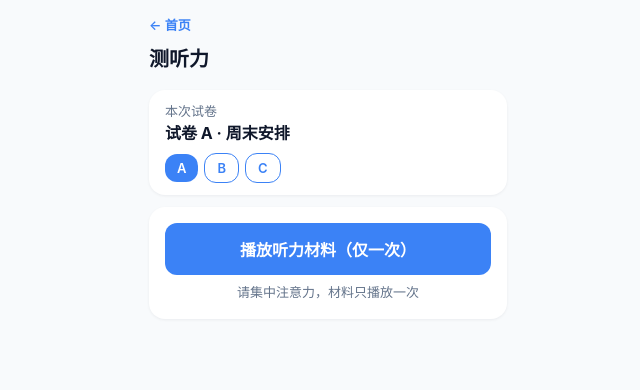
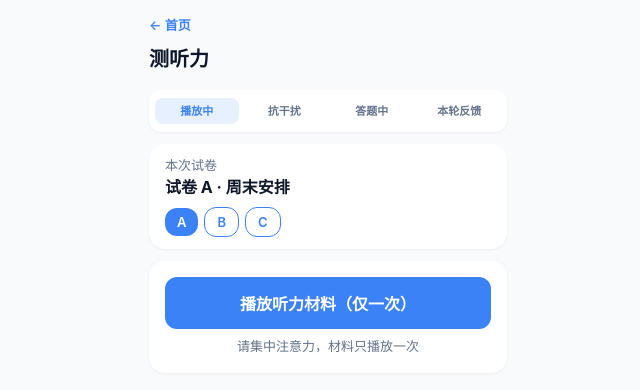
Before and after one commit to craznail/memory-train-web, a React (Vite) app: page /test in a window 1280 px wide. Shown: the top 390 px of the page, without its empty margins (312-952 px from the left). Built offline with nearby package versions, Linux system fonts and the light colour scheme.

Commit message:
style: PlayOnceBar 脉冲、流程状态条、首页入口文案

```diff
--- a/src/components/EntryCard.tsx
+++ b/src/components/EntryCard.tsx
@@ -5,26 +5,38 @@ interface Props {
   title: string;
   subtitle: string;
   emoji: string;
+  /** Stronger primary CTA styling */
+  primary?: boolean;
 }
 
-export function EntryCard({ to, title, subtitle, emoji }: Props) {
+export function EntryCard({ to, title, subtitle, emoji, primary = false }: Props) {
   return (
-    <Link to={to} className="card entry-card">
-      <div className="entry-emoji">{emoji}</div>
+    <Link
+      to={to}
+      className={`card entry-card${primary ? ' entry-card--primary' : ''}`}
+    >
+      <div className={`entry-emoji${primary ? ' entry-emoji--primary' : ''}`}>
+        {emoji}
+      </div>
       <div className="entry-body">
         <div className="entry-title">{title}</div>
-        <div className="muted">{subtitle}</div>
+        <div className={primary ? 'entry-sub-primary' : 'muted'}>{subtitle}</div>
       </div>
-      <div className="entry-arrow">›</div>
+      <div className={`entry-arrow${primary ? ' entry-arrow--primary' : ''}`}>›</div>
       <style>{`
         .entry-card {
           display: flex;
           align-items: center;
           gap: 12px;
           padding: 14px 16px;
-          transition: transform 0.12s ease;
+          transition: transform 0.12s ease, box-shadow 0.15s ease;
         }
         .entry-card:active { transform: scale(0.98); }
+        .entry-card--primary {
+          background: var(--color-primary);
+          color: #fff;
+          box-shadow: 0 4px 14px rgba(59, 130, 246, 0.35);
+        }
         .entry-emoji {
           width: 44px;
           height: 44px;
@@ -36,17 +48,27 @@ export function EntryCard({ to, title, subtitle, emoji }: Props) {
           font-size: 22px;
           flex-shrink: 0;
         }
+        .entry-emoji--primary {
+          background: rgba(255, 255, 255, 0.2);
+        }
         .entry-body { flex: 1; min-width: 0; }
         .entry-title {
           font-size: var(--font-body);
           font-weight: 700;
           margin-bottom: 2px;
         }
+        .entry-sub-primary {
+          font-size: var(--font-aux);
+          color: rgba(255, 255, 255, 0.85);
+        }
         .entry-arrow {
           font-size: 24px;
           color: var(--color-text-secondary);
           line-height: 1;
         }
+        .entry-arrow--primary {
+          color: rgba(255, 255, 255, 0.9);
+        }
       `}</style>
     </Link>
   );
--- a/src/components/PlayOnceBar.tsx
+++ b/src/components/PlayOnceBar.tsx
@@ -16,19 +16,33 @@ export function PlayOnceBar({
   hint,
 }: Props) {
   const playing = phase === 'playing' || phase === 'replaying';
+  const locked = playedOnce && !allowReplay && !playing;
   const disabled = playing || (playedOnce && !allowReplay);
 
+  const barClass = [
+    'card',
+    'play-bar',
+    playing ? 'play-bar--playing' : '',
+    locked ? 'play-bar--locked' : '',
+  ]
+    .filter(Boolean)
+    .join(' ');
+
   return (
-    <div className="card play-bar">
+    <div className={barClass}>
       <button
         type="button"
-        className="btn-primary"
+        className={playing ? 'btn-primary play-bar-btn--playing' : 'btn-primary'}
         disabled={disabled}
         onClick={onPlay}
       >
-        {playing ? '播放中…' : playedOnce && !allowReplay ? '已播放（不可重听）' : label}
+        {playing ? '播放中…' : locked ? '已播放（不可重听）' : label}
       </button>
-      {hint && <p className="muted" style={{ marginTop: 8, textAlign: 'center' }}>{hint}</p>}
+      {hint && (
+        <p className="muted" style={{ marginTop: 8, textAlign: 'center' }}>
+          {hint}
+        </p>
+      )}
       {!hint && !allowReplay && (
         <p className="muted" style={{ marginTop: 8, textAlign: 'center' }}>
           请集中注意力，材料只播放一次
--- /dev/null
+++ b/src/components/SessionStatusBar.tsx
@@ -0,0 +1,52 @@
+import type { SessionPhase } from '../types';
+
+const STEPS = ['播放中', '抗干扰', '答题中', '本轮反馈'] as const;
+
+interface Props {
+  phase: SessionPhase;
+  withInterference: boolean;
+  /** Per-question feedback within answering */
+  showFeedback?: boolean;
+}
+
+function resolveStepIndex(
+  phase: SessionPhase,
+  showFeedback: boolean,
+): number {
+  if (phase === 'interference') return 1;
+  if (phase === 'feedback' || phase === 'result') return 3;
+  if (phase === 'answering') return showFeedback ? 3 : 2;
+  // ready / playing / played / idle
+  return 0;
+}
+
+export function SessionStatusBar({
+  phase,
+  withInterference,
+  showFeedback = false,
+}: Props) {
+  const current = resolveStepIndex(phase, showFeedback);
+
+  return (
+    <nav className="session-status-bar" aria-label="流程进度">
+      {STEPS.map((label, i) => {
+        const skipped = label === '抗干扰' && !withInterference;
+        const active = !skipped && i === current;
+        const done = !skipped && i < current;
+        const cls = [
+          'session-step',
+          active ? 'active' : '',
+          done ? 'done' : '',
+          skipped ? 'skipped' : '',
+        ]
+          .filter(Boolean)
+          .join(' ');
+        return (
+          <div key={label} className={cls}>
+            <span className="session-step-label">{label}</span>
+          </div>
+        );
+      })}
+    </nav>
+  );
+}
--- a/src/pages/Home.tsx
+++ b/src/pages/Home.tsx
@@ -30,19 +30,20 @@ export function Home() {
           to="/test"
           emoji="📝"
           title="测听力"
-          subtitle="测评听觉记忆与抗干扰，更新记忆分"
+          subtitle="正式评分"
+          primary
         />
         <EntryCard
           to="/teach"
           emoji="📚"
           title="学分组"
-          subtitle="学习 Chunking 分组记忆法（不计分）"
+          subtitle="Chunking"
         />
         <EntryCard
           to="/practice"
           emoji="🎧"
           title="练听力"
-          subtitle="同形式自由练习，查看对错漏（不计分）"
+          subtitle="不改分"
         />
       </div>
     </Layout>
--- a/src/pages/PracticeSession.tsx
+++ b/src/pages/PracticeSession.tsx
@@ -4,6 +4,7 @@ import { Layout } from '../components/Layout';
 import { PlayOnceBar } from '../components/PlayOnceBar';
 import { InterferenceCard } from '../components/InterferenceCard';
 import { QuestionCard } from '../components/QuestionCard';
+import { SessionStatusBar } from '../components/SessionStatusBar';
 import { pickPaper } from '../data/papers';
 import { useListenSession } from '../hooks/useListenSession';
 import { gradeAnswers, summarizePractice, isAnswerCorrect } from '../lib/scoring';
@@ -41,6 +42,12 @@ export function PracticeSession() {
 
   return (
     <Layout title="练听力">
+      <SessionStatusBar
+        phase={session.phase}
+        withInterference={session.withInterference}
+        showFeedback={feedbackMode}
+      />
+
       <div className="card" style={{ padding: '12px 16px' }}>
         <div className="muted">练习材料（不计分）</div>
         <div style={{ fontWeight: 700 }}>{paper.title}</div>
--- a/src/pages/TestSession.tsx
+++ b/src/pages/TestSession.tsx
@@ -4,6 +4,7 @@ import { Layout } from '../components/Layout';
 import { PlayOnceBar } from '../components/PlayOnceBar';
 import { InterferenceCard } from '../components/InterferenceCard';
 import { QuestionCard } from '../components/QuestionCard';
+import { SessionStatusBar } from '../components/SessionStatusBar';
 import { PAPERS, pickPaperByIndex } from '../data/papers';
 import { useListenSession } from '../hooks/useListenSession';
 import { gradeAnswers, computeTestScore, isAnswerCorrect } from '../lib/scoring';
@@ -46,6 +47,12 @@ export function TestSession() {
 
   return (
     <Layout title="测听力">
+      <SessionStatusBar
+        phase={session.phase}
+        withInterference={session.withInterference}
+        showFeedback={showFb}
+      />
+
       <div className="card" style={{ padding: '12px 16px' }}>
         <div className="muted">本次试卷</div>
         <div style={{ fontWeight: 700 }}>{paper.title}</div>
--- a/src/styles/global.css
+++ b/src/styles/global.css
@@ -203,3 +203,80 @@ a {
 .step-dot.done {
   background: var(--color-primary);
 }
+
+/* PlayOnceBar states */
+.play-bar--playing {
+  background: rgba(59, 130, 246, 0.12);
+  border: 1.5px solid rgba(59, 130, 246, 0.35);
+  animation: play-bar-pulse 1.6s ease-in-out infinite;
+}
+
+.play-bar--locked {
+  background: #F1F5F9;
+  opacity: 0.92;
+}
+
+.play-bar-btn--playing:disabled {
+  opacity: 1;
+  cursor: default;
+}
+
+@keyframes play-bar-pulse {
+  0%,
+  100% {
+    box-shadow: 0 0 0 0 rgba(59, 130, 246, 0.28);
+  }
+  50% {
+    box-shadow: 0 0 0 8px rgba(59, 130, 246, 0.06);
+  }
+}
+
+/* Test / Practice session status bar */
+.session-status-bar {
+  display: flex;
+  align-items: stretch;
+  gap: 4px;
+  background: var(--color-card);
+  border-radius: var(--radius-md);
+  padding: 8px 6px;
+  box-shadow: 0 1px 3px rgba(15, 23, 42, 0.06);
+}
+
+.session-step {
+  flex: 1;
+  text-align: center;
+  padding: 6px 2px;
+  border-radius: 8px;
+  min-width: 0;
+}
+
+.session-step-label {
+  display: block;
+  font-size: 11px;
+  font-weight: 600;
+  color: var(--color-text-secondary);
+  line-height: 1.3;
+  white-space: nowrap;
+  overflow: hidden;
+  text-overflow: ellipsis;
+}
+
+.session-step.active {
+  background: rgba(59, 130, 246, 0.12);
+}
+
+.session-step.active .session-step-label {
+  color: var(--color-primary);
+}
+
+.session-step.done .session-step-label {
+  color: var(--color-primary);
+  opacity: 0.7;
+}
+
+.session-step.skipped .session-step-label {
+  color: #CBD5E1;
+  text-decoration: none;
+  opacity: 0.55;
+  font-weight: 500;
+}
```
